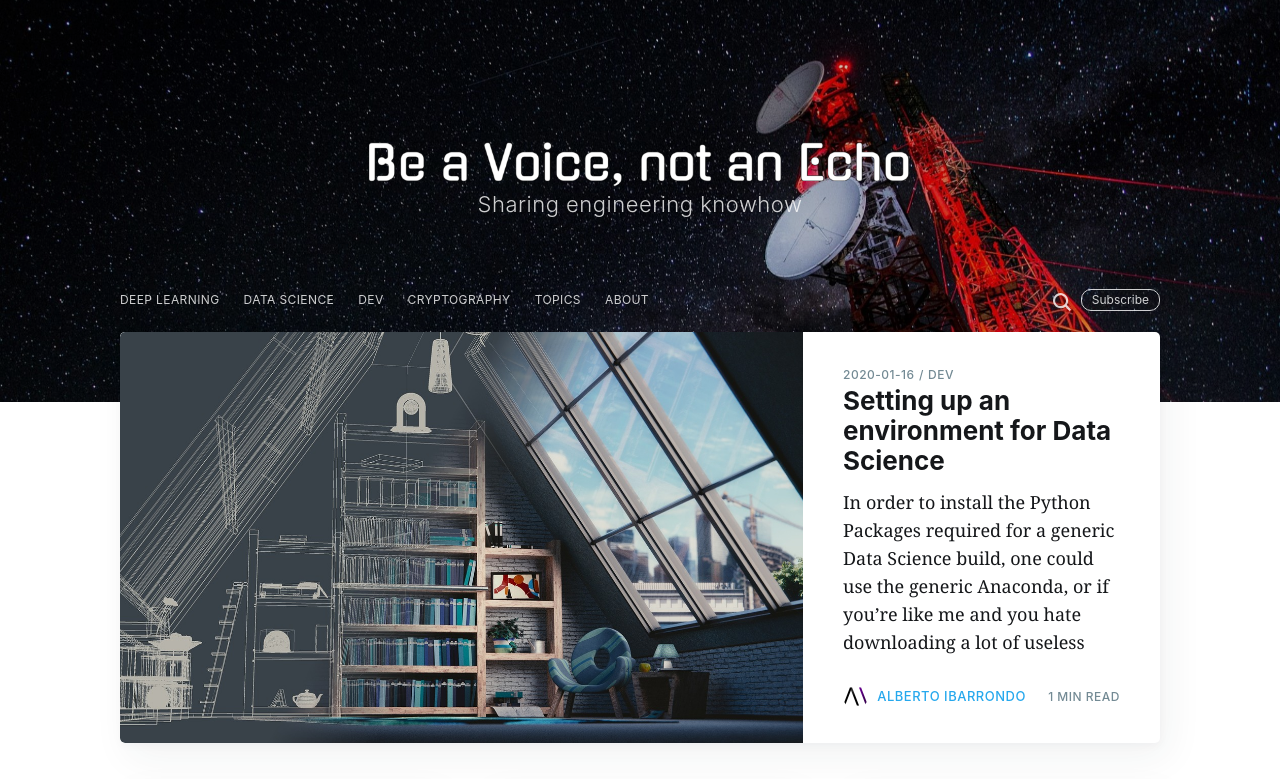
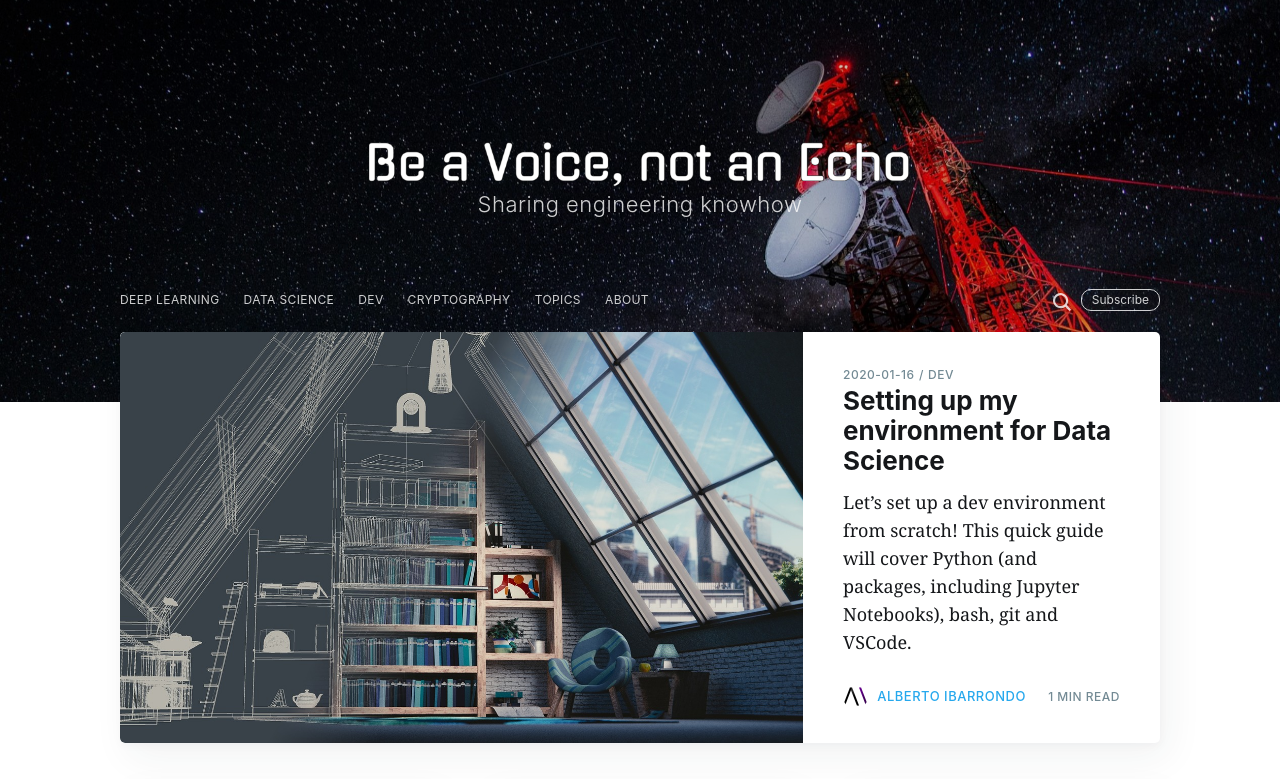
Before and after one commit to ibarrond/ibarrond.github.io, a Jekyll site: the page built from index.html, in a window 1280 px wide and 900 px high, cut to the strip 0-779 px from the top of the window. Built offline with Jekyll 4.4.1, drawn with Linux system fonts in a browser that asks for light colours; nearby versions of some CDN libraries; the list of posts is cut into pages by our own code; comment, search, counter and statistics services are not loaded; a style sheet for code colours, icons or effects is not loaded.

Commit message:
Adding a files folder in assets, including requirements.txt

````diff
--- a/_posts/2020-01-16-setup-environment-for-data-science.md
+++ b/_posts/2020-01-16-setup-environment-for-data-science.md
@@ -3,7 +3,7 @@
 current: post
 cover:  assets/images/post-setup-env.jpg
 navigation: True
-title: Setting up an environment for Data Science
+title: Setting up my environment for Data Science
 date: 2020-01-16 10:00:00
 tags: [dev]
 class: post-template
@@ -13,8 +13,12 @@
 
 
 
-In order to install the Python Packages required for a generic Data Science build, one could use the generic Anaconda, or if you're like me and you hate downloading a lot of useless stuff and controlling your environment and installed packages, you can simplily use this list by putting it into a requirements.txt file and running pip install -r requirements.txt.
+Let's set up a dev environment from scratch! This quick guide will cover `Python` (and packages, including Jupyter Notebooks), `bash`, `git` and VSCode.
 
+# 1. Python
+Personally I use Python (over R) for most of my projects, due to the large amount of useful packages available. In order to install the Python Packages required for a Data Science build, one could use the generic Anaconda, or if you're like me and you hate downloading a lot of useless stuff and controlling your environment and installed packages, you can use the following list of packages by writing it into a `requirements.txt` file and running `pip install -r requirements.txt`.
+
+```python
 # Generic Math
 numba
 numpy
@@ -46,8 +50,13 @@
 
 # Machine & Deep Learning
 tensorflow
+tensorflow_hub
+tensorflow_datasets
 scikit-learn
 
 # Time Series (Only in Linux)
 # pystan
 # fbprophet
+```
+
+Alternatively, you can just download the [requirements.txt file](https://ibarrond.github.io/assets/files/requirements.txt).
````
Also changed, not shown: assets/files/requirements.txt (added, +38 -0 lines), assets/screenshot-desktop.jpg (deleted), assets/screenshot-mobile.jpg (deleted).
